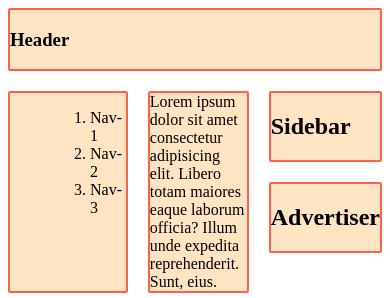
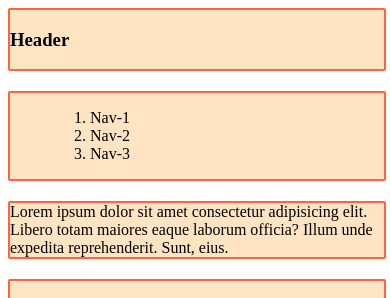
Before and after one commit to Rakib-76/Grid-area-layout, a plain HTML site: page index.html in a window 390 px wide. Shown: the top 298 px of the page. Drawn offline with Linux system fonts and the light colour scheme.

Commit message:
added the responsive for mobile

```diff
--- a/index.html
+++ b/index.html
@@ -20,7 +20,7 @@
         </ul>
     </nav>
     <main class="main">
-      <article>Lorem ipsum dolor sit amet consectetur adipisicing elit. Libero totam maiores eaque laborum officia? Illum unde expedita reprehenderit. Sunt, eius.</article>
+      <article class="article">Lorem ipsum dolor sit amet consectetur adipisicing elit. Libero totam maiores eaque laborum officia? Illum unde expedita reprehenderit. Sunt, eius.</article>
       </main>
         <aside>
             <div class="sidebar">
--- a/styles/style.css
+++ b/styles/style.css
@@ -5,8 +5,11 @@
     border: 2px solid tomato;
     border-radius: 2px;
 
+}
 
-}
+
+
+
 
 /* part by part kore egulok na recognize korlae pc egulo k chinbe na a r se onujai layout o dibe na  */
 
@@ -40,6 +43,7 @@
         "navbar main     main   advertise"
         "footer footer    footer  footer"
     ;
+
 }
 
 .sidebar{
@@ -47,3 +51,14 @@
     flex-direction: column;
     gap: 20px;
 }
+
+@media screen and (max-width: 420px) {
+    .body{
+        display: flex;
+        flex-direction: column;
+
+    }
+    .header, .navbar, .main, .footer, .asidebar, .advertise{
+        width: 100%;
+    }
+}
```
